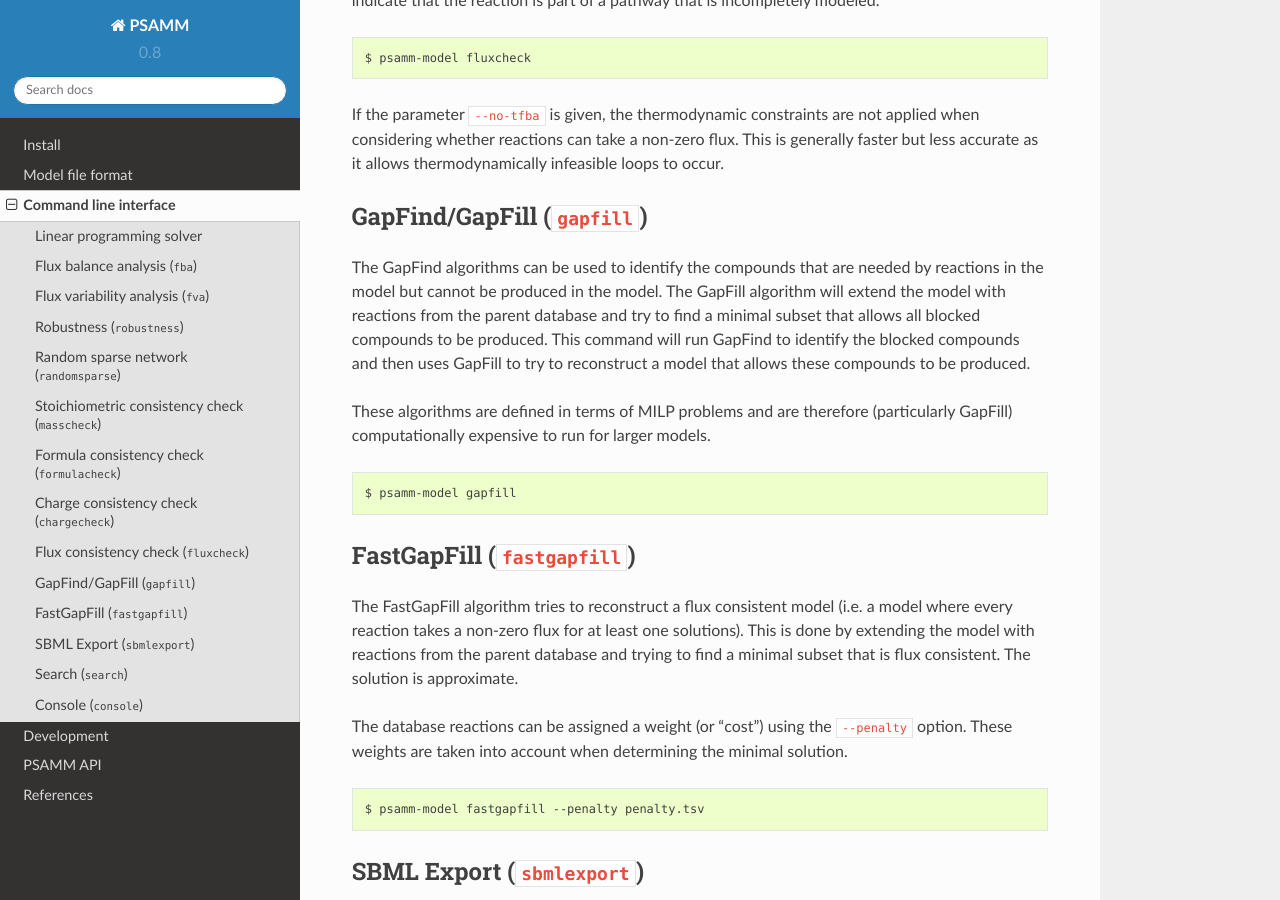
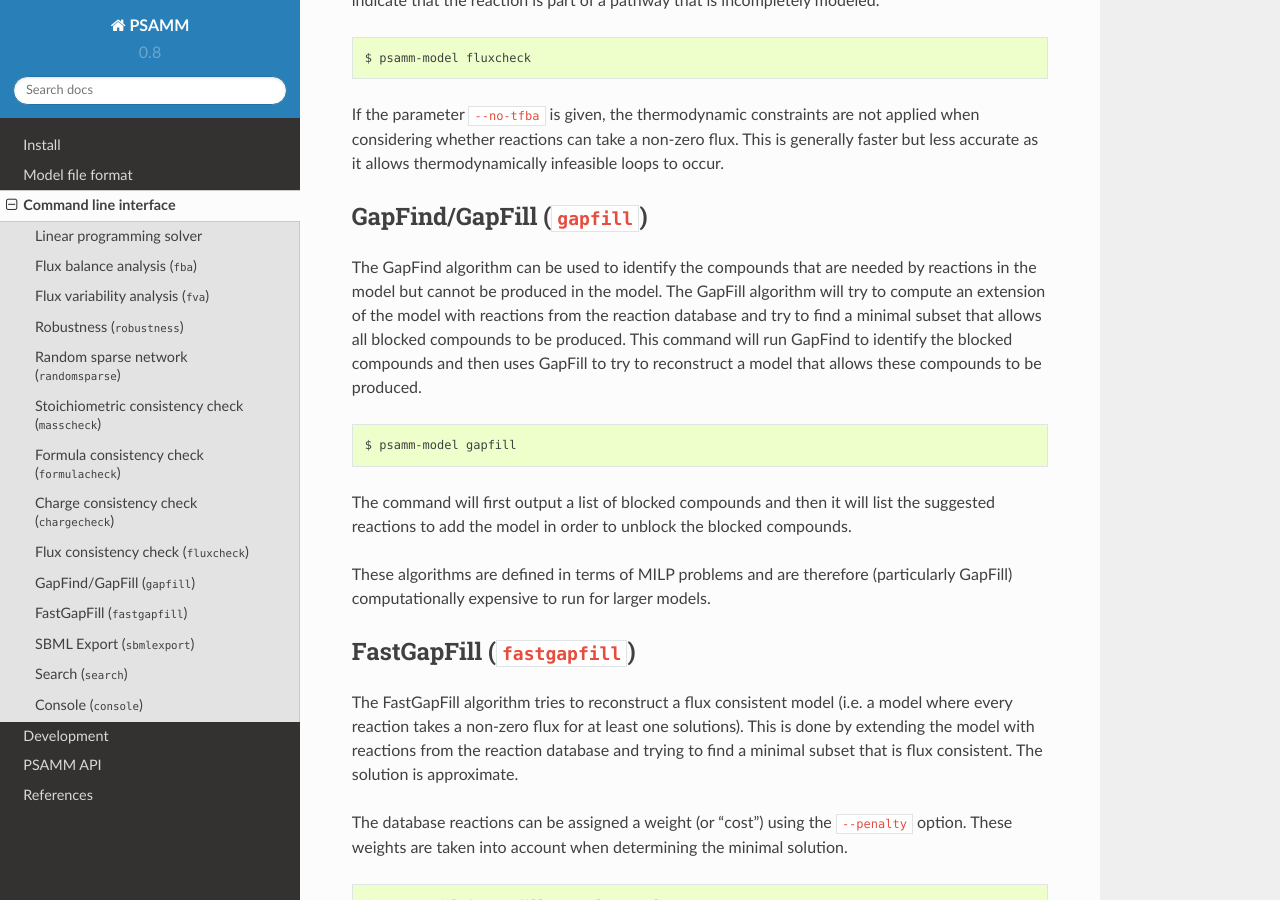
Before and after one commit to zhanglab/psamm, a Sphinx documentation site: the page built from docs/commands.rst, in a window 1280 px wide and 900 px high, scrolled down 5329 px. Built offline with Sphinx 7.4.7 and the Read the Docs theme 2.0.0, drawn with Linux system fonts in a browser that asks for light colours.

Commit message:
docs: Clarify gapfill/fastgapfill operation and output

```diff
--- a/docs/commands.rst
+++ b/docs/commands.rst
@@ -276,28 +276,32 @@ loops to occur.
 GapFind/GapFill (``gapfill``)
 -----------------------------
 
-The GapFind algorithms can be used to identify the compounds that are needed by
+The GapFind algorithm can be used to identify the compounds that are needed by
 reactions in the model but cannot be produced in the model. The GapFill
-algorithm will extend the model with reactions from the parent database and try
-to find a minimal subset that allows all blocked compounds to be produced. This
-command will run GapFind to identify the blocked compounds and then uses
-GapFill to try to reconstruct a model that allows these compounds to be
-produced.
-
-These algorithms are defined in terms of MILP problems and are therefore
-(particularly GapFill) computationally expensive to run for larger models.
+algorithm will try to compute an extension of the model with reactions from the
+reaction database and try to find a minimal subset that allows all blocked
+compounds to be produced. This command will run GapFind to identify the blocked
+compounds and then uses GapFill to try to reconstruct a model that allows these
+compounds to be produced.
 
 .. code-block:: shell
 
     $ psamm-model gapfill
+
+The command will first output a list of blocked compounds and then it will list
+the suggested reactions to add the model in order to unblock the blocked
+compounds.
+
+These algorithms are defined in terms of MILP problems and are therefore
+(particularly GapFill) computationally expensive to run for larger models.
 
 FastGapFill (``fastgapfill``)
 -----------------------------
 
 The FastGapFill algorithm tries to reconstruct a flux consistent model (i.e. a
 model where every reaction takes a non-zero flux for at least one solutions).
-This is done by extending the model with reactions from the parent database and
-trying to find a minimal subset that is flux consistent. The solution is
+This is done by extending the model with reactions from the reaction database
+and trying to find a minimal subset that is flux consistent. The solution is
 approximate.
 
 The database reactions can be assigned a weight (or "cost") using the
```
